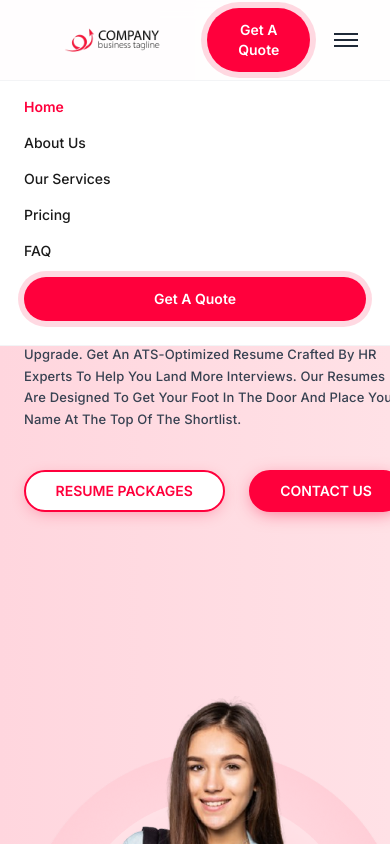
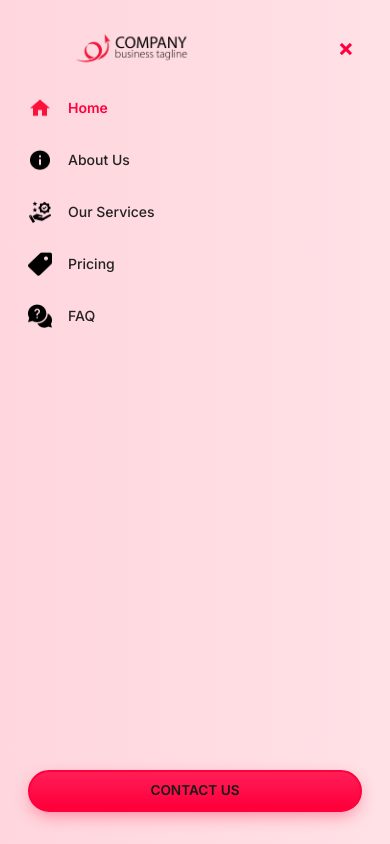
Before and after one commit to nikhil-os/Resume-Maker, a website: page index.html in a window 390 px wide. Both pictures are taken after a click on the button "Toggle navigation". Shown: the top 844 px of the page. Drawn offline with nearby package versions, Linux system fonts and the light colour scheme.

Commit message:
feat(mobile-menu): add PNG icons, full-screen overlay, adjust hero mobile buttons sizing and spacing

```diff
--- a/index.html
+++ b/index.html
@@ -55,6 +55,27 @@
     @media (prefers-reduced-motion:reduce){.btn-base{transition:none}}
     /* Slight enlargement for "What You Get" badge */
     .badge-whatyouget{transform:scale(1.02);transform-origin:center;display:inline-block;}
+    /* Mobile menu overlay */
+    .mm-backdrop{background:rgba(0,0,0,.38);backdrop-filter:blur(4px);}
+    .mm-panel{animation:slideIn .28s cubic-bezier(.4,0,.2,1);}
+    @keyframes slideIn{0%{transform:translateX(-18px);opacity:0}100%{transform:translateX(0);opacity:1}}
+    /* Hamburger trigger */
+    #navToggle.menu-trigger{width:42px;height:42px;border:1px solid #e9e9e9;border-radius:10px;display:inline-flex;flex-direction:column;justify-content:center;align-items:center;gap:5px;background:#ffffff;box-shadow:0 2px 4px -2px rgba(0,0,0,.08);}
+    #navToggle .bar{width:22px;height:2.2px;background:#1a1a1a;border-radius:2px;transition:background .25s;}
+    #navToggle:focus-visible{outline:3px solid #ff003c;outline-offset:3px;border-radius:10px}
+  .z-max{z-index:9999;}
+    /* Mobile menu list */
+    .mm-link{display:flex;align-items:center;gap:16px;color:#222;font-weight:500;}
+    .mm-link:hover{color:#ff003c}
+  .mm-active{color:#ff003c;font-weight:600;}
+    /* Contact button in panel */
+    .mm-cta{background:linear-gradient(180deg,#ff1e57 0%,#ff003c 90%);border:2px solid #ff003c;box-shadow:0 6px 18px -4px rgba(255,0,60,.45);font-size:.85rem;font-weight:600;}
+    .mm-cta:hover{filter:brightness(1.05);}
+    /* Mobile (sub-640px) smaller hero CTA buttons */
+    @media (max-width:640px){
+      /* Smaller but a touch taller for better tap target */
+      .btn-mobile-narrow{padding:0.70rem 1.3rem;font-size:0.75rem;letter-spacing:.5px;}
+    }
   </style>
 </head>
 <body class="font-sans text-[#1a1a1a] antialiased">
@@ -72,27 +93,42 @@
         <a href="#pricing" class="hover:text-primary transition-colors">Pricing</a>
         <a href="#faq" class="hover:text-primary transition-colors">FAQ</a>
       </nav>
-      <button class="ml-6 bg-primary text-white text-sm font-semibold rounded-full px-7 py-3 shadow-glow hover:bg-primaryDark transition-colors focus-visible:shadow-glow">Get A Quote</button>
-      <button id="navToggle" aria-label="Toggle navigation" class="md:hidden ml-4 p-2 rounded-lg hover:bg-gray-100 focus-visible:bg-gray-100">
-        <span class="block w-6 h-0.5 bg-gray-800 mb-1"></span>
-        <span class="block w-6 h-0.5 bg-gray-800 mb-1"></span>
-        <span class="block w-6 h-0.5 bg-gray-800"></span>
+  <button class="ml-6 bg-primary text-white text-sm font-semibold rounded-full px-7 py-3 shadow-glow hover:bg-primaryDark transition-colors focus-visible:shadow-glow hidden md:inline-flex">Get A Quote</button>
+      <button id="navToggle" aria-label="Toggle navigation" class="md:hidden ml-4 menu-trigger">
+        <span class="bar"></span>
+        <span class="bar"></span>
+        <span class="bar"></span>
       </button>
     </div>
-    <div id="mobileMenu" class="md:hidden hidden border-t border-gray-100 px-6 pb-6 space-y-4 text-sm font-medium bg-white">
-      <a class="block pt-4 text-primary font-semibold" href="#">Home</a>
-      <a class="block" href="#about">About Us</a>
-      <a class="block" href="#services">Our Services</a>
-      <a class="block" href="#pricing">Pricing</a>
-      <a class="block" href="#faq">FAQ</a>
-      <button class="w-full bg-primary text-white text-sm font-semibold rounded-full px-7 py-3 shadow-glow hover:bg-primaryDark transition-colors">Get A Quote</button>
+    <!-- Overlay Mobile Menu -->
+  <div id="mobileMenu" class="md:hidden hidden fixed inset-0 z-max">
+      <div class="absolute inset-0 mm-backdrop" data-mm-close></div>
+  <nav class="mm-panel hero-bg shadow-xl w-full h-screen flex flex-col text-sm font-medium overflow-y-auto px-7 pt-6 pb-8 relative">
+        <div class="flex items-center justify-between mb-6">
+          <img src="assets/images/Frame_33-removebg-preview.png" alt="Logo" class="h-12 w-auto object-contain"/>
+          <button aria-label="Close menu" class="text-primary text-2xl font-bold leading-none px-2 py-1" data-mm-close>&times;</button>
+        </div>
+        <ul class="flex-1 space-y-7">
+          <li><a href="#" class="mm-link mm-active">
+            <img src="assets/images/mdi_home.png" alt="Home icon" class="w-6 h-6 object-contain"/> Home</a></li>
+          <li><a href="#about" class="mm-link">
+            <img src="assets/images/mdi_about.png" alt="About icon" class="w-6 h-6 object-contain"/> About Us</a></li>
+          <li><a href="#services" class="mm-link">
+            <img src="assets/images/Mask group.png" alt="Services icon" class="w-6 h-6 object-contain"/> Our Services</a></li>
+          <li><a href="#pricing" class="mm-link">
+            <img src="assets/images/Mask group (1).png" alt="Pricing icon" class="w-6 h-6 object-contain"/> Pricing</a></li>
+          <li><a href="#faq" class="mm-link">
+            <img src="assets/images/Mask group (2).png" alt="FAQ icon" class="w-6 h-6 object-contain"/> FAQ</a></li>
+        </ul>
+        <button class="btn-base mm-cta w-full">CONTACT US</button>
+      </nav>
     </div>
   </header>
   <main id="mainContent" tabindex="-1">
     <!-- Hero -->
-    <section class="pt-32 pb-10 hero-bg relative overflow-hidden lg:min-h-[640px]">
+  <section class="pt-32 pb-10 hero-bg relative overflow-hidden lg:min-h-[640px]">
   <div class="max-w-7xl mx-auto px-6 lg:px-10 grid lg:grid-cols-2 gap-14 items-start lg:items-stretch">
-  <div class="h-full flex flex-col justify-center">
+  <div class="h-full flex flex-col justify-center order-1">
           <h1 class="text-4xl sm:text-5xl lg:text-[54px] font-bold tracking-tight max-w-[560px] flex flex-col gap-2 sm:gap-3 leading-tight">
             <span>Your Resume</span>
             <span class="flex flex-wrap items-end">
@@ -107,13 +143,13 @@
           <p class="mt-9 text-[13px] sm:text-sm leading-[1.65] max-w-xl text-gray-700 font-medium tracking-[0.15px]">
             If Your Resume Isn’t Getting Responses, It’s Time For An Upgrade. <br class="hidden md:block"/>Get An ATS-Optimized Resume Crafted By HR Experts To Help You <br class="hidden md:block"/>Land More Interviews. Our Resumes Are Designed To Get Your Foot <br class="hidden md:block"/>In The Door And Place Your Name At The Top Of The Shortlist.
           </p>
-          <div class="mt-10 flex flex-wrap gap-6">
-            <a href="#packages" class="btn-base btn-outline">RESUME PACKAGES</a>
-            <a href="#contact" class="btn-base btn-solid">CONTACT US</a>
+          <div class="mt-8 flex flex-col gap-4 sm:flex-row sm:flex-wrap sm:gap-6 items-center justify-center sm:items-start">
+            <a href="#packages" class="btn-base btn-outline btn-mobile-narrow w-[210px] sm:w-auto justify-center">RESUME PACKAGES</a>
+            <a href="#contact" class="btn-base btn-solid btn-mobile-narrow w-[180px] sm:w-auto justify-center">CONTACT US</a>
           </div>
         </div>
         <!-- Right Hero Illustration (anchored bottom on large screens) -->
-        <div class="mt-16 lg:mt-0 flex justify-center lg:justify-end items-end h-full">
+  <div class="mt-[3%] lg:mt-0 flex justify-center lg:justify-end items-end h-full order-2">
           <div class="relative w-[380px] md:w-[500px] lg:w-[600px] transform lg:translate-y-8 lg:translate-x-16 xl:translate-x-28 2xl:translate-x-40">
             <!-- Base illustration -->
             <img src="assets/images/Group 12.png" alt="Circular decorative illustration background" class="w-full h-auto drop-shadow-sm" />
@@ -131,7 +167,7 @@
           <span class="badge-whatyouget text-[11px] font-semibold tracking-wide bg-[#ffe1e6] text-black px-4 py-1 rounded-md mb-6">What You Get</span>
           <h2 class="text-3xl sm:text-4xl font-extrabold leading-tight max-w-3xl mx-auto tracking-tight">You’re Not Just <span class="text-primary">Another Applicant</span> And Your <br class="hidden md:block"/>Resume Shouldn’t Look Like One</h2>
         </div>
-  <div class="mt-14 grid gap-8 sm:grid-cols-2 md:grid-cols-2 lg:grid-cols-3 xl:grid-cols-4">
+        <div class="mt-12 grid gap-8 sm:grid-cols-2 md:grid-cols-2 lg:grid-cols-3 xl:grid-cols-4">
           <!-- Card 1 -->
           <div class="group bg-white border border-gray-200 rounded-2xl px-12 pt-10 pb-8 flex flex-col items-center text-center shadow-[0_4px_18px_-4px_rgba(0,0,0,0.04)] hover:shadow-[0_8px_30px_-6px_rgba(0,0,0,0.08)] transition-all focus-within:shadow-[0_8px_30px_-6px_rgba(0,0,0,0.08)]">
             <div class="h-40 w-full flex items-start justify-center mb-6 overflow-visible">
@@ -175,19 +211,33 @@
     // Mobile nav toggle & accessibility adjustments
     const navToggle = document.getElementById('navToggle');
     const mobileMenu = document.getElementById('mobileMenu');
+    function closeMobile(){
+      if(mobileMenu.classList.contains('hidden')) return;
+      mobileMenu.classList.add('hidden');
+      document.body.classList.remove('overflow-hidden');
+      navToggle.setAttribute('aria-expanded','false');
+      navToggle.focus();
+    }
     navToggle.addEventListener('click', () => {
-      const expanded = navToggle.getAttribute('aria-expanded') === 'true';
-      navToggle.setAttribute('aria-expanded', String(!expanded));
-      mobileMenu.classList.toggle('hidden');
-    });
-    // Close mobile menu when focus leaves and ESC pressed
-    document.addEventListener('keydown', (e) => {
-      if(e.key === 'Escape' && !mobileMenu.classList.contains('hidden')){
-        navToggle.click();
-        navToggle.focus();
+      const hidden = mobileMenu.classList.contains('hidden');
+      if(hidden){
+        mobileMenu.classList.remove('hidden');
+        document.body.classList.add('overflow-hidden');
+        navToggle.setAttribute('aria-expanded','true');
+      } else {
+        closeMobile();
       }
     });
-    // Removed old stat-card cleanup script to avoid MutationObserver errors.
+    mobileMenu.addEventListener('click', e => {
+      if(e.target.matches('[data-mm-close]')) closeMobile();
+      const link = e.target.closest('a.mm-link');
+      if(link){
+        mobileMenu.querySelectorAll('.mm-link').forEach(l=>l.classList.remove('mm-active'));
+        link.classList.add('mm-active');
+        closeMobile();
+      }
+    });
+    document.addEventListener('keydown', e => { if(e.key==='Escape') closeMobile(); });
   </script>
 </body>
 </html>
```
Also changed, not shown: assets/images/Mask group (1).png (added), assets/images/Mask group (2).png (added), assets/images/Mask group.png (added), assets/images/mdi_about.png (added), assets/images/mdi_home.png (added).
